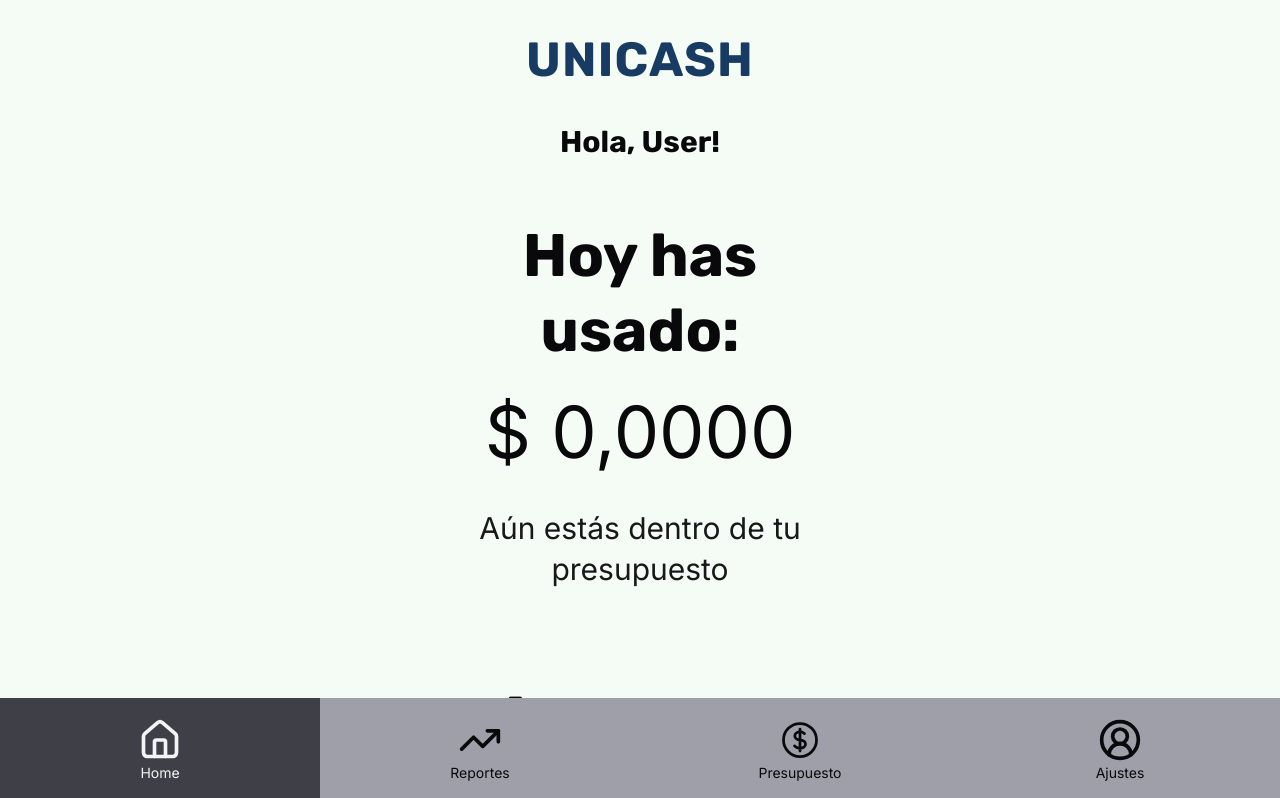
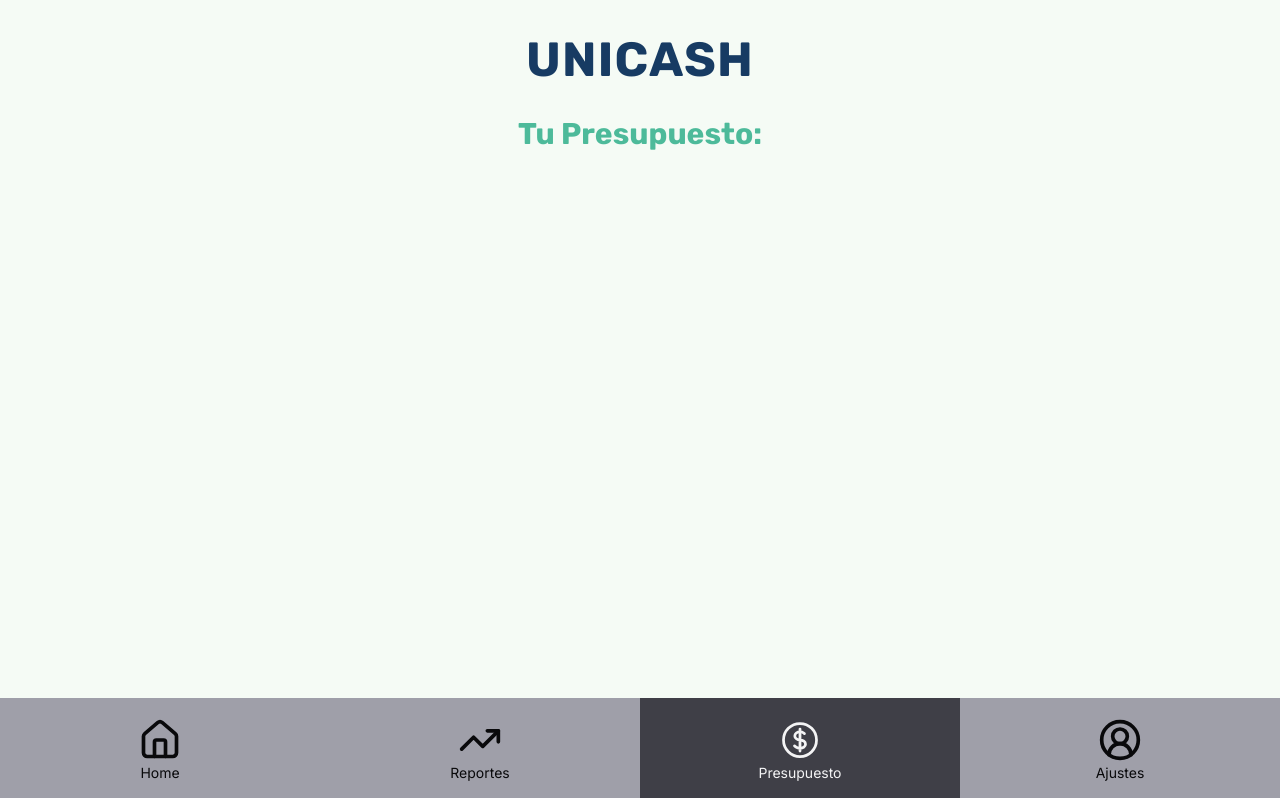
Before and after one commit to FelipeTM25/Unicash, a React (Vite) app: page / in a window 1280 px wide. Shown: the top 798 px of the page. Built offline with nearby package versions, Linux system fonts and the light colour scheme.

Commit message:
Estructura base de la pagina Presupuesto con navegacion funcional

```diff
--- a/package.json
+++ b/package.json
@@ -22,7 +22,7 @@
     "@types/react": "^19.2.7",
     "@types/react-dom": "^19.2.3",
     "@vitejs/plugin-react": "^5.1.1",
-    "eslint": "^4.0.0",
+    "eslint": "^9.0.0",
     "eslint-plugin-react-hooks": "^7.0.1",
     "eslint-plugin-react-refresh": "^0.4.24",
     "globals": "^16.5.0",
--- a/src/App.tsx
+++ b/src/App.tsx
@@ -1,15 +1,24 @@
 import { useState } from 'react'
-import { ComencemosPage } from './pages/ComencemosPage'
+import { AjustesIniciales } from './pages/AjustesInicialesPage'
+import { HomePage } from './pages/HomePage'
 import { InicioPage } from './pages/InicioPage'
-
-type PageName = 'inicio' | 'comencemos'
+import { PresupuestoPage } from './pages/PresupuestoPage'
+import type { PageName } from './types/navigation'
 
 export function App() {
-  const [currentPage, setCurrentPage] = useState<PageName>('inicio')
+  const [currentPage, setCurrentPage] = useState<PageName>('presupuesto')
 
-  if (currentPage === 'comencemos') {
-    return <ComencemosPage />
+  if (currentPage === 'ajustes-iniciales') {
+    return <AjustesIniciales onContinue={() => setCurrentPage('home')} />
   }
 
-  return <InicioPage onStart={() => setCurrentPage('comencemos')} />
+  if (currentPage === 'home') {
+    return <HomePage onNavigate={setCurrentPage} />
+  }
+
+  if (currentPage === 'presupuesto') {
+    return <PresupuestoPage onNavigate={setCurrentPage} />
+  }
+
+  return <InicioPage onStart={() => setCurrentPage('ajustes-iniciales')} />
 }
--- a/src/components/BottomNavBar.tsx
+++ b/src/components/BottomNavBar.tsx
@@ -5,6 +5,7 @@ type BottomNavTab = 'home' | 'reportes' | 'presupuesto' | 'ajustes'
 
 type BottomNavBarProps = {
     activeTab?: BottomNavTab
+    onTabChange?: (tab: BottomNavTab) => void
 }
 
 const tabs: Array<{ id: BottomNavTab; label: string; icon: typeof LuHouse }> = [
@@ -14,7 +15,7 @@ const tabs: Array<{ id: BottomNavTab; label: string; icon: typeof LuHouse }> = [
     { id: 'ajustes', label: 'Ajustes', icon: LuCircleUserRound },
 ]
 
-export function BottomNavBar({ activeTab = 'home' }: BottomNavBarProps) {
+export function BottomNavBar({ activeTab = 'home', onTabChange }: BottomNavBarProps) {
     return (
         <nav className="overflow-hidden  bg-zinc-400">
             <ul className="grid grid-cols-4">
@@ -27,6 +28,7 @@ export function BottomNavBar({ activeTab = 'home' }: BottomNavBarProps) {
                             <button
                                 type="button"
                                 aria-current={isActive ? 'page' : undefined}
+                                onClick={() => onTabChange?.(tab.id)}
                                 className={`flex w-full flex-col items-center justify-center gap-1 py-5 transition-colors duration-200 ${isActive ? 'bg-zinc-700 text-zinc-100' : 'bg-zinc-400 text-zinc-950'
                                     }`}
                             >
--- a/src/main.tsx
+++ b/src/main.tsx
@@ -4,9 +4,10 @@ import './index.css'
 import { AjustesIniciales } from './pages/AjustesInicialesPage.tsx'
 import { InicioPage } from './pages/InicioPage.tsx'
 import { HomePage } from './pages/HomePage.tsx'
+import { PresupuestoPage } from './pages/PresupuestoPage.tsx'
 
 createRoot(document.getElementById('root')!).render(
   <StrictMode>
-    <HomePage />
+    <PresupuestoPage />
   </StrictMode>,
 )
--- a/src/pages/AjustesInicialesPage.tsx
+++ b/src/pages/AjustesInicialesPage.tsx
@@ -81,7 +81,11 @@ function getInitialFormData(): AjustesInicialesFormData {
     }
 }
 
-export function AjustesIniciales() {
+type AjustesInicialesProps = {
+    onContinue?: () => void
+}
+
+export function AjustesIniciales({ onContinue }: AjustesInicialesProps) {
     const [formData, setFormData] = useState<AjustesInicialesFormData>(getInitialFormData)
 
     function handleSubmit(event: FormEvent<HTMLFormElement>) {
@@ -99,6 +103,7 @@ export function AjustesIniciales() {
         }
 
         window.localStorage.setItem(AJUSTES_STORAGE_KEY, JSON.stringify(dataToSave))
+        onContinue?.()
     }
 
     return (
--- a/src/pages/HomePage.tsx
+++ b/src/pages/HomePage.tsx
@@ -13,7 +13,13 @@ function formatAmount(value: number): string {
     }).format(value)
 }
 
-export function HomePage() {
+import type { PageName } from '../types/navigation'
+
+type HomePageProps = {
+    onNavigate?: (page: PageName) => void
+}
+
+export function HomePage({ onNavigate }: HomePageProps) {
     const [movementInput, setMovementInput] = useState('')
     const [totalUsed] = useState(0)
 
@@ -62,7 +68,7 @@ export function HomePage() {
                 <div className="h-30" aria-hidden />
             </MobileScreen>
             <div className="fixed inset-x-0 bottom-0 z-40 w-full">
-                <BottomNavBar activeTab="home" />
+                <BottomNavBar activeTab="home" onTabChange={onNavigate} />
             </div>
         </>
     )
--- /dev/null
+++ b/src/pages/PresupuestoPage.tsx
@@ -0,0 +1,27 @@
+import { BottomNavBar } from '../components/BottomNavBar'
+import { MobileScreen } from '../components/MobileScreen'
+import { TopBrandTitle } from '../components/TopBrandTitle'
+
+import type { PageName } from '../types/navigation'
+
+type PresupuestoPageProps = {
+    onNavigate?: (page: PageName) => void
+}
+
+export function PresupuestoPage({ onNavigate }: PresupuestoPageProps) {
+    return (
+        <>
+            <MobileScreen>
+                <TopBrandTitle />
+
+                <h1 className="mt-4 text-center text-3xl leading-tight font-bold text-title sm:text-5xl">
+                    Tu Presupuesto:
+                </h1>
+            </MobileScreen>
+
+            <div className="fixed inset-x-0 bottom-0 z-40 w-full">
+                <BottomNavBar activeTab="presupuesto" onTabChange={onNavigate} />
+            </div>
+        </>
+    )
+}
--- /dev/null
+++ b/src/types/navigation.ts
@@ -0,0 +1 @@
+export type PageName = 'inicio' | 'ajustes-iniciales' | 'home' | 'presupuesto' | 'reportes' | 'ajustes'
```
Also changed, not shown: 1 other file (tests, documents, lock files or other folders).
